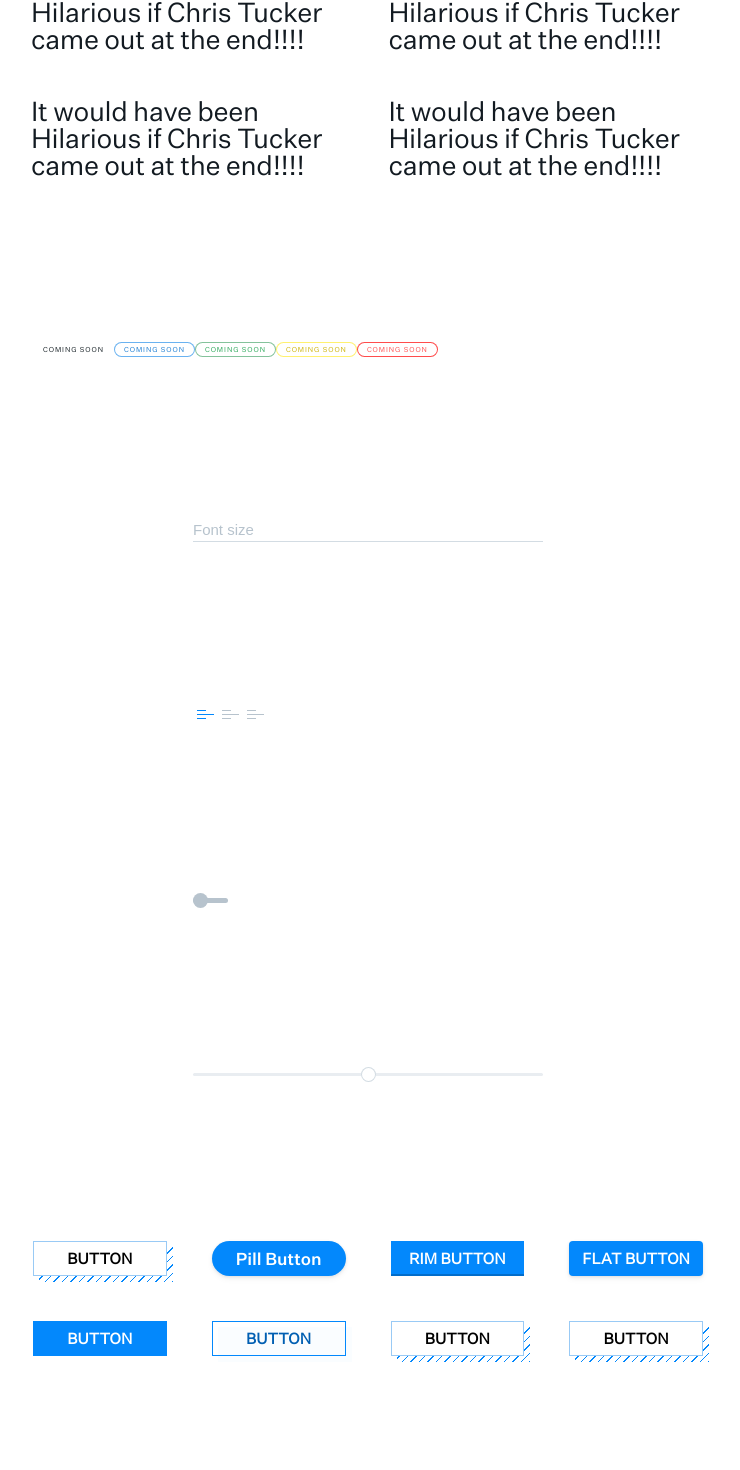
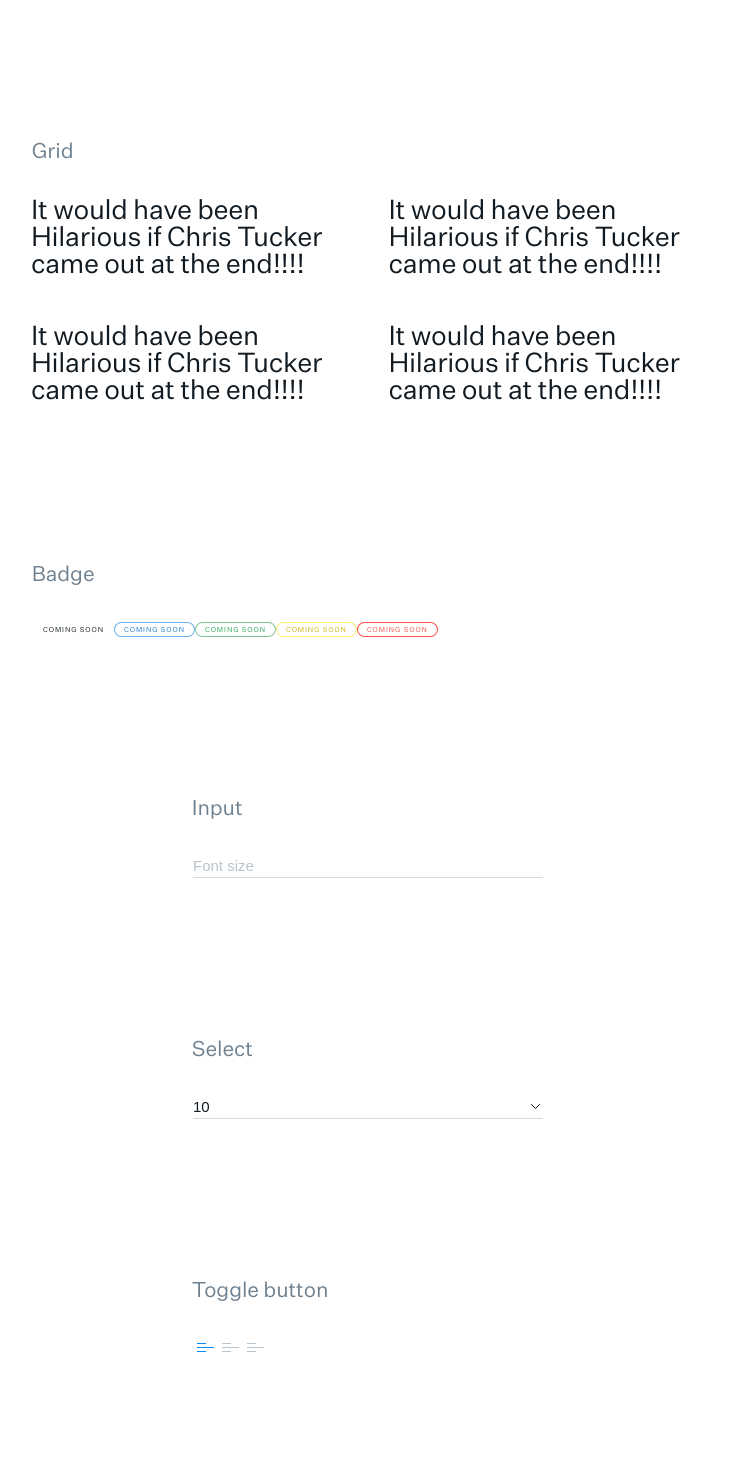
Before and after one commit to alobato/modulz-styled, a React (Create React App) app: page / in a window 1280 px wide. Shown: the part 1096-2566 px from the top of the page, without its empty margins (272-1012 px from the left). Built offline with nearby package versions, Linux system fonts and the light colour scheme.

Commit message:
Add Select component

```diff
--- a/src/App.js
+++ b/src/App.js
@@ -11,6 +11,7 @@ import Input from './components/Input.js';
 import ToggleButton from './components/ToggleButton.js';
 import Switch from './components/Switch.js';
 import Slider from './components/Slider.js';
+import Select from './components/Select.js';
 
 import ButtonSelection from './templates/ButtonSelection.jsx';
 import Hero from './templates/Hero.jsx';
@@ -22,6 +23,10 @@ class App extends Component {
       <div>
         <Section size3>
           <Container size3>
+            <Heading size2 gray600 mb6>
+              Heading
+            </Heading>
+
             <Heading size1>
               Love life.Love yourself.
             </Heading>
@@ -45,6 +50,9 @@ class App extends Component {
 
         <Section size3>
           <Container size3>
+            <Heading size2 gray600 mb6>
+              Text
+            </Heading>
             <Text size1>
               Love life.Love yourself.
             </Text>
@@ -74,12 +82,18 @@ class App extends Component {
 
         <Section size3>
           <Container size4>
+            <Heading size2 gray600 mb6>
+              Divider
+            </Heading>
             <Divider vertical size3></Divider>
           </Container>
         </Section>
 
         <Section size3>
           <Container size3>
+            <Heading size2 gray600 mb6>
+              Grid
+            </Heading>
             <Grid cols2>
               <Text size5>
                 It would have been Hilarious if Chris Tucker came out at the end!!!!
@@ -99,6 +113,9 @@ class App extends Component {
 
         <Section size3>
           <Container size3>
+            <Heading size2 gray600 mb6>
+              Badge
+            </Heading>
             <Badge>
               Coming soon
             </Badge>
@@ -119,6 +136,9 @@ class App extends Component {
 
         <Section size3>
           <Container size4>
+            <Heading size2 gray600 mb6>
+              Input
+            </Heading>
             <Input
               type="text"
               placeholder="Font size"
@@ -128,6 +148,23 @@ class App extends Component {
 
         <Section size3>
           <Container size4>
+            <Heading size2 gray600 mb6>
+              Select
+            </Heading>
+            <Select>
+              <option>10</option>
+              <option>12</option>
+              <option>14</option>
+              <option>16</option>
+            </Select>
+          </Container>
+        </Section>
+
+        <Section size3>
+          <Container size4>
+            <Heading size2 gray600 mb6>
+              Toggle button
+            </Heading>
             <ToggleButton
               name="text_alignment"
               checked={true} />
@@ -140,12 +177,18 @@ class App extends Component {
 
         <Section size3>
           <Container size4>
+            <Heading size2 gray600 mb6>
+              Switch
+            </Heading>
             <Switch />
           </Container>
         </Section>
 
         <Section size3>
           <Container size4>
+            <Heading size2 gray600 mb6>
+              Slider
+            </Heading>
             <Slider
               type="range" />
           </Container>
--- /dev/null
+++ b/src/components/Select.js
@@ -0,0 +1,53 @@
+import React from 'react';
+import PropTypes from 'prop-types';
+import styled, { css } from 'styled-components';
+import * as theme from './../theme/';
+
+const Wrapper = styled.div`
+  position: relative
+`;
+
+const Menu = styled.select`
+  appearance: none;
+  background-color: transparent;
+  height: ${theme.SPACING_500};
+  line-height: ${theme.SPACING_500};
+  padding: 0;
+  font-size: ${theme.FONTSIZE_300};
+  border-radius: 0;
+  border: none;
+  outline: none;
+  box-shadow: inset 0 -1px 0 0 ${theme.GRAY_400};
+  width: 100%;
+`;
+
+const IconContainer = styled.div`
+  position: absolute;
+  top: 0;
+  left: 0;
+  width: 100%;
+  height: 100%;
+  display: flex;
+  align-items: center;
+  justify-content: flex-end;
+  pointer-events: none;
+`;
+
+export class Select extends React.Component {
+  render () {
+    return (
+      <Wrapper>
+        <Menu>
+          {this.props.children}
+        </Menu>
+        <IconContainer>
+          <svg xmlns="http://www.w3.org/2000/svg" width="15" height="15" viewBox="0 0 15 15" fill="none" stroke="black">
+            <path d="M8 0L4 4L0 0" transform="translate(3.5 5.5)" stroke-linecap="round" stroke-linejoin="round"/>
+          </svg>
+        </IconContainer>
+      </Wrapper>
+    )
+  }
+}
+
+export default Select;
```
